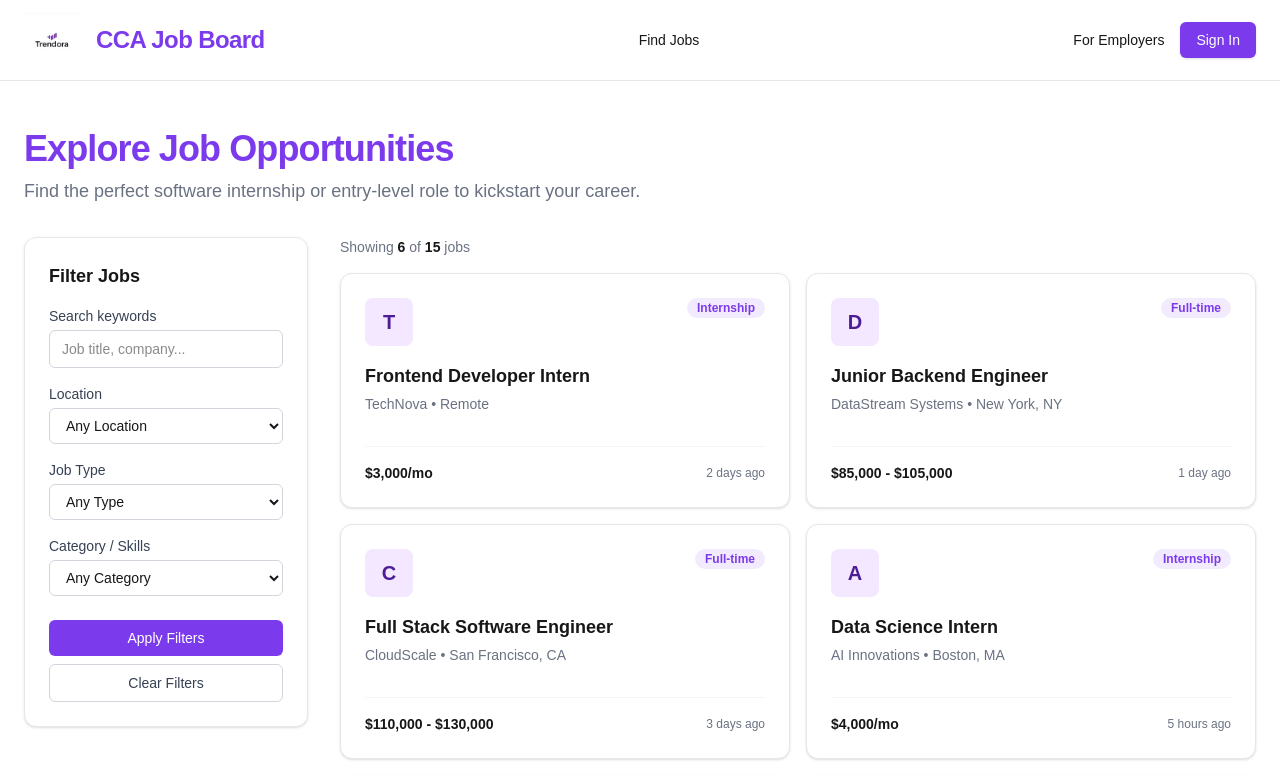
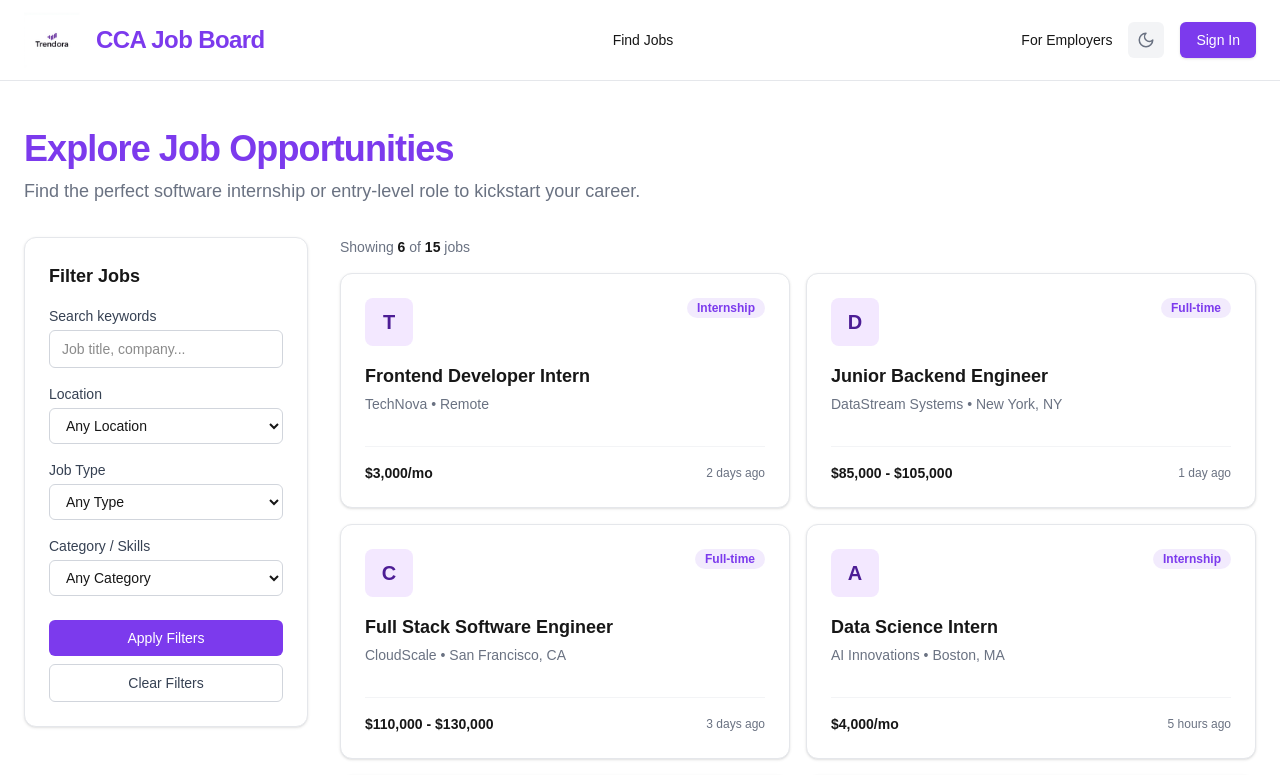
Before and after one commit to KasunLakma/fs-job-board-next-js-webapp, a Next.js app: page /jobs in a window 1280 px wide. Shown: the top 775 px of the page. Built offline with nearby package versions, Linux system fonts and the light colour scheme.

Commit message:
feat: implement dark mode support using next-themes with a toggle component and global CSS variables

```diff
--- a/app/components/Header.tsx
+++ b/app/components/Header.tsx
@@ -1,9 +1,10 @@
 import Link from "next/link";
 import Image from "next/image";
+import ThemeToggle from "./ThemeToggle";
 
 export default function Header() {
   return (
-    <header className="sticky top-0 z-50 w-full border-b border-gray-200 bg-background/80 backdrop-blur-md">
+    <header className="sticky top-0 z-50 w-full border-b border-gray-200 dark:border-gray-800 bg-background/80 backdrop-blur-md">
       <div className="container mx-auto flex h-20 items-center justify-between px-4 md:px-6">
         <Link href="/" className="flex items-center gap-4">
           <Image src="/logo.png.jpg" alt="CCA Job Board" width={200} height={80} className="h-14 w-auto object-contain" priority />
@@ -18,6 +19,7 @@ export default function Header() {
           <Link href="/employers" className="hidden text-sm font-medium text-foreground hover:text-primary transition-colors md:block">
             For Employers
           </Link>
+          <ThemeToggle />
           <Link
             href="/signin"
             className="inline-flex h-9 items-center justify-center rounded-md bg-primary px-4 py-2 text-sm font-medium text-primary-foreground shadow transition-colors hover:bg-primary/90 focus-visible:outline-none focus-visible:ring-1 focus-visible:ring-primary"
--- /dev/null
+++ b/app/components/ThemeProvider.tsx
@@ -0,0 +1,23 @@
+"use client";
+
+import { ThemeProvider as NextThemesProvider } from "next-themes";
+import { useEffect, useState } from "react";
+
+export function ThemeProvider({
+  children,
+  ...props
+}: React.ComponentProps<typeof NextThemesProvider>) {
+  const [mounted, setMounted] = useState(false);
+
+  // Prevent hydration mismatch
+  useEffect(() => {
+    setMounted(true);
+  }, []);
+
+  if (!mounted) {
+    // Return a fragment or a container with the same style to prevent layout shift
+    return <>{children}</>;
+  }
+
+  return <NextThemesProvider {...props}>{children}</NextThemesProvider>;
+}
--- /dev/null
+++ b/app/components/ThemeToggle.tsx
@@ -0,0 +1,36 @@
+"use client";
+
+import { useTheme } from "next-themes";
+import { useEffect, useState } from "react";
+
+export default function ThemeToggle() {
+  const { theme, setTheme, systemTheme } = useTheme();
+  const [mounted, setMounted] = useState(false);
+
+  // When mounted on client, now we can show the UI
+  useEffect(() => {
+    setMounted(true);
+  }, []);
+
+  if (!mounted) {
+    return <div className="w-9 h-9 rounded-md bg-gray-100 dark:bg-gray-800 animate-pulse"></div>;
+  }
+
+  const currentTheme = theme === "system" ? systemTheme : theme;
+
+  return (
+    <button
+      onClick={() => setTheme(currentTheme === "dark" ? "light" : "dark")}
+      className="inline-flex h-9 w-9 items-center justify-center rounded-md bg-gray-100 dark:bg-gray-800 text-gray-500 hover:text-gray-900 dark:text-gray-400 dark:hover:text-gray-50 transition-colors focus-visible:outline-none focus-visible:ring-1 focus-visible:ring-primary"
+      aria-label="Toggle theme"
+    >
+      {currentTheme === "dark" ? (
+        // Sun icon for dark mode (click to switch to light)
+        <svg xmlns="http://www.w3.org/2000/svg" width="18" height="18" viewBox="0 0 24 24" fill="none" stroke="currentColor" strokeWidth="2" strokeLinecap="round" strokeLinejoin="round"><circle cx="12" cy="12" r="4"/><path d="M12 2v2"/><path d="M12 20v2"/><path d="m4.93 4.93 1.41 1.41"/><path d="m17.66 17.66 1.41 1.41"/><path d="M2 12h2"/><path d="M20 12h2"/><path d="m6.34 17.66-1.41 1.41"/><path d="m19.07 4.93-1.41 1.41"/></svg>
+      ) : (
+        // Moon icon for light mode (click to switch to dark)
+        <svg xmlns="http://www.w3.org/2000/svg" width="18" height="18" viewBox="0 0 24 24" fill="none" stroke="currentColor" strokeWidth="2" strokeLinecap="round" strokeLinejoin="round"><path d="M12 3a6 6 0 0 0 9 9 9 9 0 1 1-9-9Z"/></svg>
+      )}
+    </button>
+  );
+}
--- a/app/globals.css
+++ b/app/globals.css
@@ -1,4 +1,6 @@
 @import "tailwindcss";
+
+@custom-variant dark (&:is(.dark *));
 
 :root {
   --background: #ffffff;
@@ -20,8 +22,7 @@
   --font-mono: var(--font-geist-mono);
 }
 
-@media (prefers-color-scheme: dark) {
-  :root {
+.dark {
   --background: #0a0a0a;
   --foreground: #ededed;
   --primary: #8b5cf6;
@@ -29,10 +30,10 @@
   --secondary: #2e1065;
   --secondary-foreground: #ddd6fe;
 }
-}
 
 body {
   background: var(--background);
   color: var(--foreground);
   font-family: Arial, Helvetica, sans-serif;
+  transition: background-color 0.3s ease, color 0.3s ease;
 }
--- a/app/layout.tsx
+++ b/app/layout.tsx
@@ -3,6 +3,7 @@ import { Geist, Geist_Mono } from "next/font/google";
 import "./globals.css";
 import Header from "./components/Header";
 import Footer from "./components/Footer";
+import { ThemeProvider } from "./components/ThemeProvider";
 
 const geistSans = Geist({
   variable: "--font-geist-sans",
@@ -28,13 +29,16 @@ export default function RootLayout({
     <html
       lang="en"
       className={`${geistSans.variable} ${geistMono.variable} h-full antialiased`}
+      suppressHydrationWarning
     >
-      <body className="min-h-full flex flex-col">
-        <Header />
-        <main className="flex-1 flex flex-col">
-          {children}
-        </main>
-        <Footer />
+      <body className="min-h-full flex flex-col transition-colors duration-300">
+        <ThemeProvider attribute="class" defaultTheme="system" enableSystem disableTransitionOnChange>
+          <Header />
+          <main className="flex-1 flex flex-col">
+            {children}
+          </main>
+          <Footer />
+        </ThemeProvider>
       </body>
     </html>
   );
--- a/package.json
+++ b/package.json
@@ -10,6 +10,7 @@
   },
   "dependencies": {
     "next": "16.2.4",
+    "next-themes": "^0.4.6",
     "react": "19.2.4",
     "react-dom": "19.2.4"
   },
```
Also changed, not shown: 1 other file (tests, documents, lock files or other folders). Lines whose indentation alone changed are shown as unchanged.
